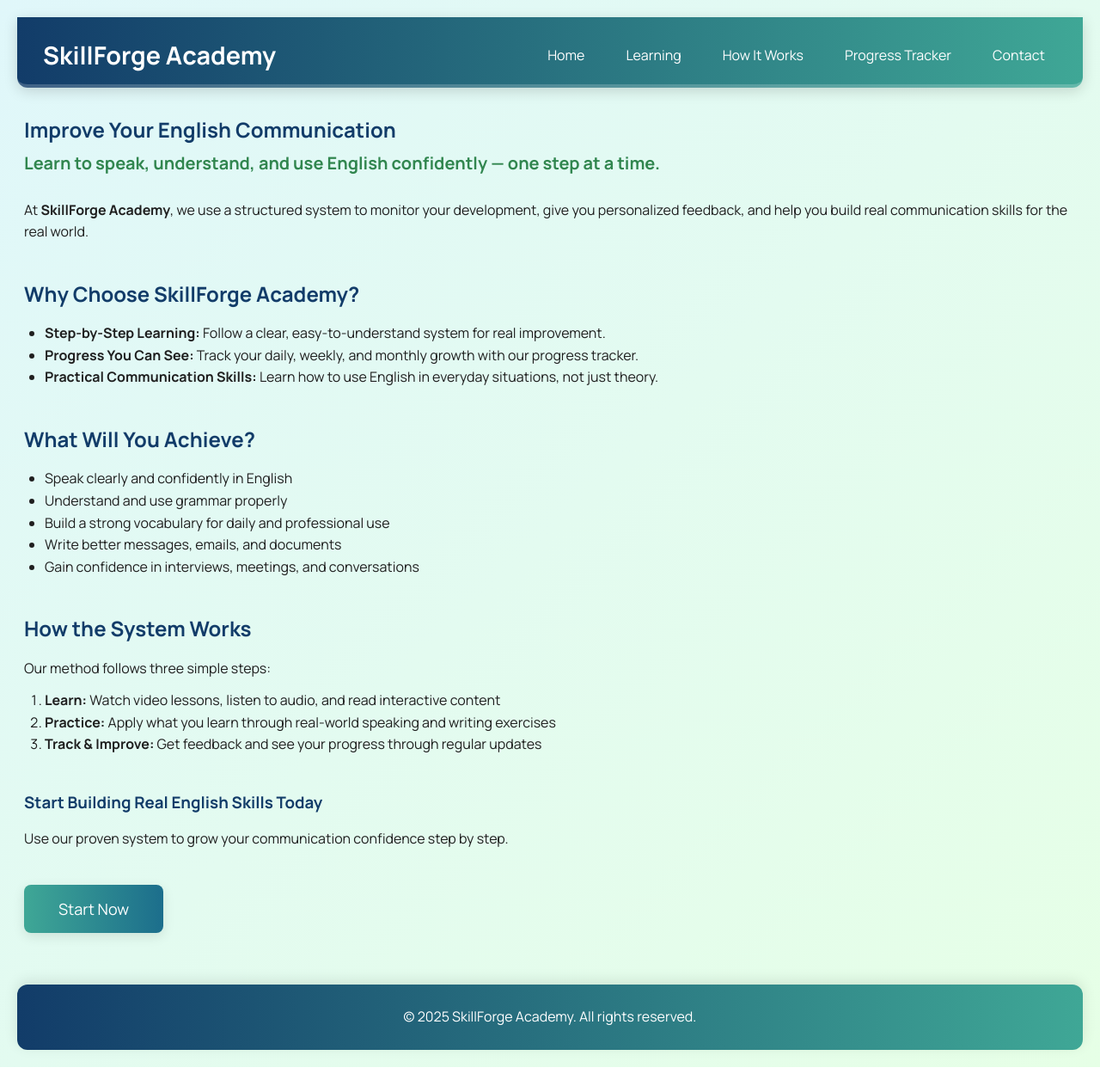
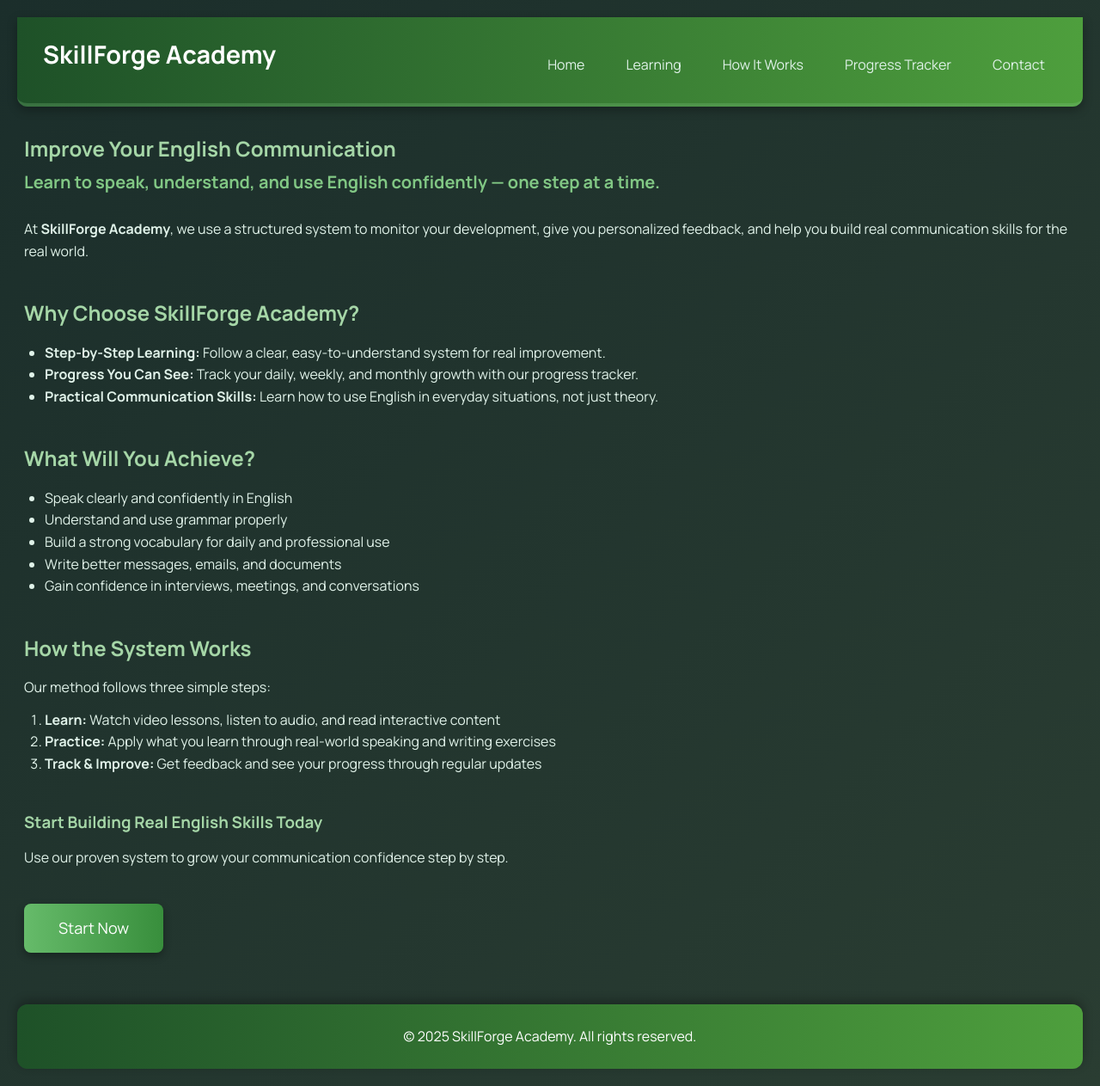
Before and after one commit to SyedXWebDev/SkillForge-Academy, a plain HTML site: page index.html in a window 1280 px wide. Shown: the whole page at 86% size. Before the commit the page ends 1241 px from the top, so only its background shows below. Drawn offline with Linux system fonts and the light colour scheme.

Commit message:
styles.css

```diff
--- a/styles.css
+++ b/styles.css
@@ -6,24 +6,24 @@
 
 body {
   font-family: 'Manrope', sans-serif;
-  background: linear-gradient(135deg, #e0f7fa, #e6ffe6);
-  color: #1f1f1f;
+  background: linear-gradient(135deg, #1b2e2b, #2a3d32);
+  color: #e0f2e9;
   line-height: 1.6;
   padding: 20px;
   min-height: 100vh;
 }
 
-/* Header and Navigation */
+/* Header */
 header {
-  background: linear-gradient(90deg, #123c69, #3fa796);
+  background: linear-gradient(90deg, #1e5128, #4e9f3d);
   color: #ffffff;
   padding: 20px 30px;
   display: flex;
   justify-content: space-between;
   align-items: center;
-  border-bottom: 4px solid #ffffff33;
+  border-bottom: 4px solid #81c78444;
   border-radius: 0 0 12px 12px;
-  box-shadow: 0 4px 16px rgba(0, 0, 0, 0.15);
+  box-shadow: 0 4px 12px rgba(0, 0, 0, 0.3);
 }
 
 header h1 {
@@ -39,31 +39,29 @@ nav ul {
 
 nav ul li a {
   text-decoration: none;
-  color: #ffffff;
+  color: #e0f2e9;
   font-weight: 500;
   padding: 8px 14px;
   border-radius: 8px;
   transition: all 0.3s ease-in-out;
-  background: transparent;
 }
 
 nav ul li a:hover {
-  background: rgba(255, 255, 255, 0.2);
-  backdrop-filter: blur(6px);
-  color: #ffffff;
+  background: rgba(255, 255, 255, 0.1);
+  backdrop-filter: blur(5px);
 }
 
-/* Content Styling */
+/* Headings */
 h1, h2, h3 {
-  color: #123c69;
+  color: #a5d6a7;
   margin-bottom: 14px;
 }
 
 h1 {
   color: #ffffff;
-  margin-bottom: -10px;
 }
 
+/* Sections */
 section {
   margin-bottom: 40px;
 }
@@ -73,17 +71,18 @@ ul, ol {
   margin-top: 12px;
 }
 
+/* Footer */
 footer {
   margin-top: 60px;
   padding: 25px;
   text-align: center;
-  background: linear-gradient(90deg, #123c69, #3fa796);
-  color: #fff;
+  background: linear-gradient(90deg, #1e5128, #4e9f3d);
+  color: #ffffff;
   border-radius: 12px;
-  box-shadow: 0 -4px 16px rgba(0, 0, 0, 0.1);
+  box-shadow: 0 -4px 12px rgba(0, 0, 0, 0.3);
 }
 
-/* Paragraph and Text Blocks */
+/* Paragraphs */
 .top-text {
   margin-top: 30px;
 }
@@ -92,12 +91,12 @@ footer {
   margin-top: -10px;
   font-weight: bold;
   font-size: 20px;
-  color: #31864f;
+  color: #81c784;
 }
 
 .tariqa {
   margin-top: -10px;
-  color: #2a6f51;
+  color: #aed581;
   line-height: 1.6;
 }
 
@@ -106,11 +105,11 @@ main {
   font-family: 'Manrope', sans-serif;
 }
 
-/* Buttons (CTA and Progress) */
+/* Buttons */
 .cta-button a,
 .progress-check a {
   display: inline-block;
-  background: linear-gradient(to right, #3fa796, #1c6e8c);
+  background: linear-gradient(to right, #66bb6a, #388e3c);
   color: white;
   padding: 14px 40px;
   border-radius: 8px;
@@ -118,14 +117,14 @@ main {
   font-weight: 500;
   text-decoration: none;
   transition: all 0.3s ease;
-  box-shadow: 0 4px 14px rgba(0, 0, 0, 0.1);
+  box-shadow: 0 4px 10px rgba(0, 0, 0, 0.3);
 }
 
 .cta-button a:hover,
 .progress-check a:hover {
-  background: linear-gradient(to right, #1c6e8c, #3fa796);
+  background: linear-gradient(to right, #388e3c, #2e7d32);
   transform: translateY(-2px);
-  box-shadow: 0 6px 20px rgba(0, 0, 0, 0.15);
+  box-shadow: 0 6px 16px rgba(0, 0, 0, 0.4);
 }
 
 /* Image Container */
@@ -133,9 +132,9 @@ main {
   display: flex;
   justify-content: center;
   align-items: center;
-  background: rgba(255, 255, 255, 0.1);
-  backdrop-filter: blur(12px);
-  box-shadow: 0 8px 24px rgba(0, 0, 0, 0.1);
+  background: rgba(255, 255, 255, 0.05);
+  backdrop-filter: blur(10px);
+  box-shadow: 0 6px 20px rgba(0, 0, 0, 0.3);
   border-radius: 16px;
   overflow: hidden;
   padding: 20px;
@@ -145,11 +144,15 @@ main {
 
 /* Links */
 a {
-  color: #1a1a1a;
+  color: #a5d6a7;
   text-decoration: none;
 }
 
-/* Responsive Layout */
+a:hover {
+  color: #ffffff;
+}
+
+/* Responsive */
 @media (max-width: 600px) {
   nav ul {
     flex-direction: column;
```
